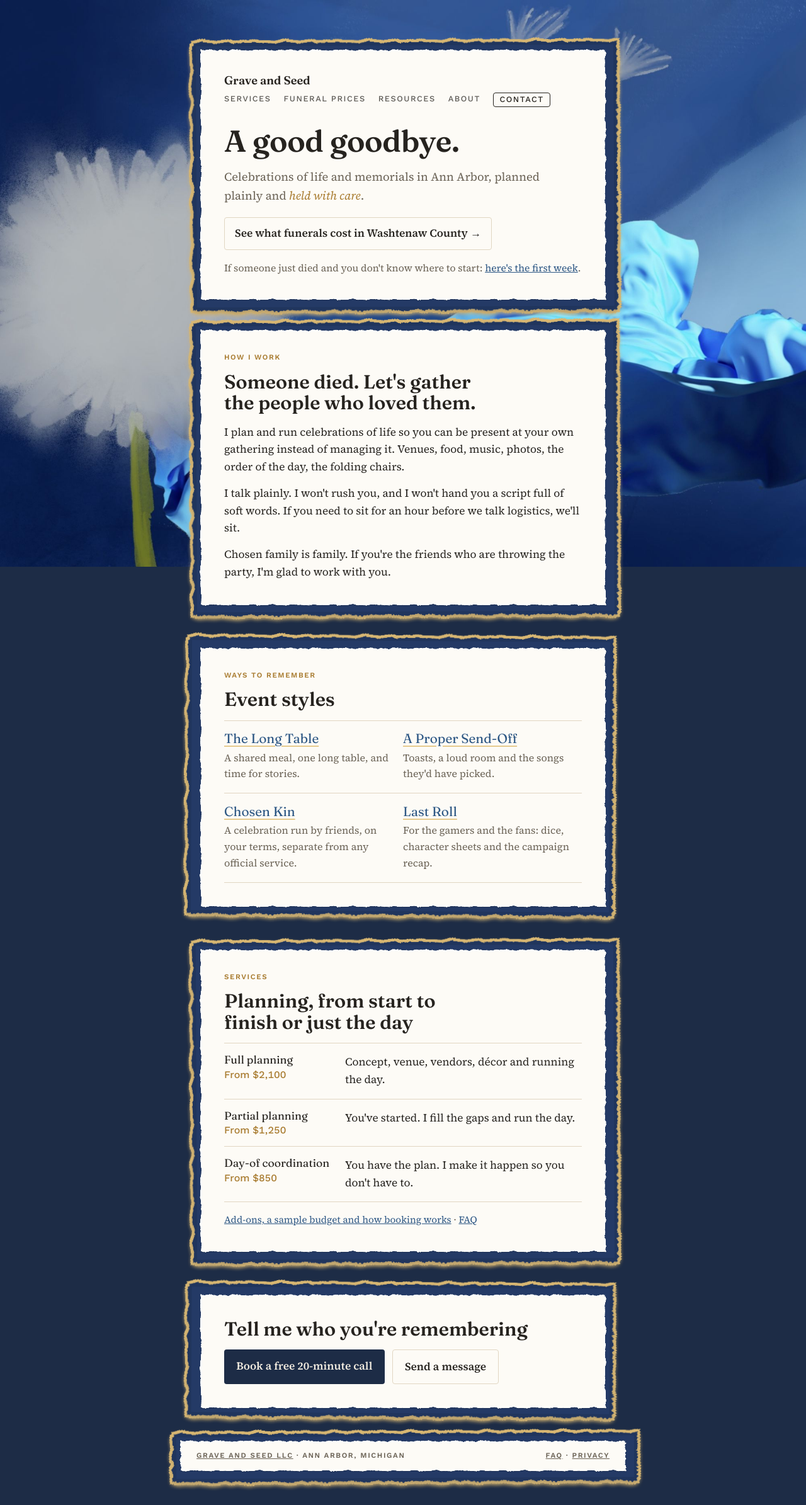
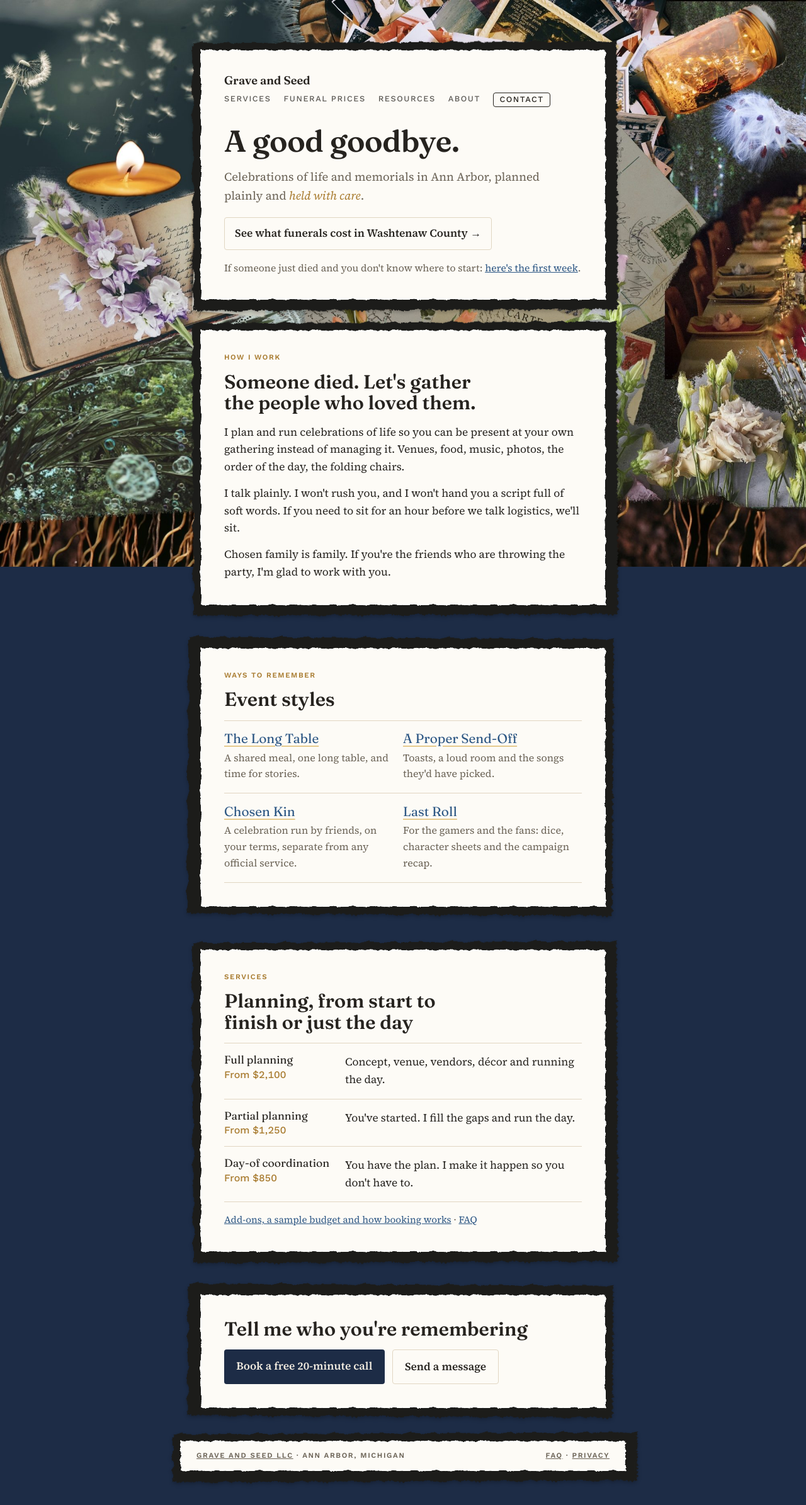
Before and after one commit to katekelley/graveandseed, a Jekyll site: the page built from index.html, in a window 1280 px wide. Shown: the whole page at 63% size. Built offline with Jekyll 4.4.1, drawn with Linux system fonts in a browser that asks for light colours.

Commit message:
New garden-after-the-party collage; black construction paper, no gold mat
Co-Authored-By: Claude Opus 5.5 <noreply@anthropic.com>
Claude-Session: https://claude.ai/code/session_011MgnuCgP3j7vY9GWkoifJs

```diff
--- a/_includes/head.html
+++ b/_includes/head.html
@@ -24,9 +24,9 @@
   --wheat: #A87B2F;
   --wheat-soft: #E6CB8F;
   --card: #FDFBF6;
-  --backing: #243A66;
+  --backing: #1C1C1A;
   --mat: #D9B873;
-  --edge-backing: url("/assets/edges/backing-blue.png");
+  --edge-backing: url("/assets/edges/backing.png");
   --edge-paper: url("/assets/edges/paper.png");
   --wall-img: url("/assets/collage-home.jpg");
   --line: #E1D6C2;
@@ -38,12 +38,12 @@
 @media (prefers-color-scheme: dark) {
   :root:not([data-theme="light"]) {
     --paper: #141B26; --ink: #ECE6DA; --muted: #ADA594; --soil: #0E1520; --soil-ink: #F1EADD;
-    --moss: #93B9DE; --wheat: #E0BF78; --line: #2C3646; --field: #1A2230; --card: #22262b; --backing: #6C8CC0; --mat: #D8CCAE; --edge-backing: url("/assets/edges/backing-sky-dark.png"); --edge-paper: url("/assets/edges/paper-dark.png"); color-scheme: dark;
+    --moss: #93B9DE; --wheat: #E0BF78; --line: #2C3646; --field: #1A2230; --card: #22262b; --backing: #0C0C0B; --edge-backing: url("/assets/edges/backing-dark.png"); --edge-paper: url("/assets/edges/paper-dark.png"); color-scheme: dark;
   }
 }
 :root[data-theme="dark"] {
   --paper: #141B26; --ink: #ECE6DA; --muted: #ADA594; --soil: #0E1520; --soil-ink: #F1EADD;
-  --moss: #93B9DE; --wheat: #E0BF78; --line: #2C3646; --field: #1A2230; --card: #22262b; --backing: #6C8CC0; --mat: #D8CCAE; --edge-backing: url("/assets/edges/backing-sky-dark.png"); --edge-paper: url("/assets/edges/paper-dark.png"); color-scheme: dark;
+  --moss: #93B9DE; --wheat: #E0BF78; --line: #2C3646; --field: #1A2230; --card: #22262b; --backing: #0C0C0B; --edge-backing: url("/assets/edges/backing-dark.png"); --edge-paper: url("/assets/edges/paper-dark.png"); color-scheme: dark;
 }
 body { margin: 0; background: var(--paper); color: var(--ink); font: 400 1.08rem/1.6 var(--body); }
 .wrap { max-width: 44rem; margin: 0 auto; padding-left: max(16px, env(safe-area-inset-left, 0px)); padding-right: max(16px, env(safe-area-inset-right, 0px)); }
@@ -179,7 +179,7 @@ header.soil, header.soil.slim, header.soil.hero { background: none; min-height:
 header.soil::before { display: none; }
 header.soil .wrap, header.soil.slim .wrap, main .wrap > *, footer .wrap { position: relative; isolation: isolate; box-sizing: border-box; }
 header.soil .wrap, header.soil.slim .wrap { margin-top: clamp(2rem, 9vh, 5.5rem); padding: clamp(1.4rem, 4vw, 2.25rem); gap: 1rem; max-width: 44rem; }
-header.soil .wrap::before, main .wrap > *::before, footer .wrap::before { content: ""; position: absolute; z-index: -2; inset: -12px -18px -16px -11px; background-color: var(--backing); border-image: var(--edge-backing) 57 / 19px / 16px round; transform: rotate(var(--tilt, -0.25deg)); filter: drop-shadow(4px 0 0 var(--mat)) drop-shadow(-4px 0 0 var(--mat)) drop-shadow(0 4px 0 var(--mat)) drop-shadow(0 -4px 0 var(--mat)); }
+header.soil .wrap::before, main .wrap > *::before, footer .wrap::before { content: ""; position: absolute; z-index: -2; inset: -12px -18px -16px -11px; background-color: var(--backing); border-image: var(--edge-backing) 57 / 19px / 16px round; transform: rotate(var(--tilt, -0.25deg)); }
 header.soil .wrap::after, main .wrap > *::after, footer .wrap::after { content: ""; position: absolute; z-index: -1; inset: 0; background-color: var(--card); border-image: var(--edge-paper) 21 / 7px / 6px round; }
 main .wrap > *:nth-child(2n) { --tilt: 0.3deg; }
 main .wrap > *:nth-child(2n)::before { inset: -16px -11px -12px -19px; }
```
Also changed, not shown: assets/collage-home-1000.jpg, assets/collage-home.jpg, assets/collage-painted-v2-1000.jpg (added), assets/collage-painted-v2.jpg (added).
